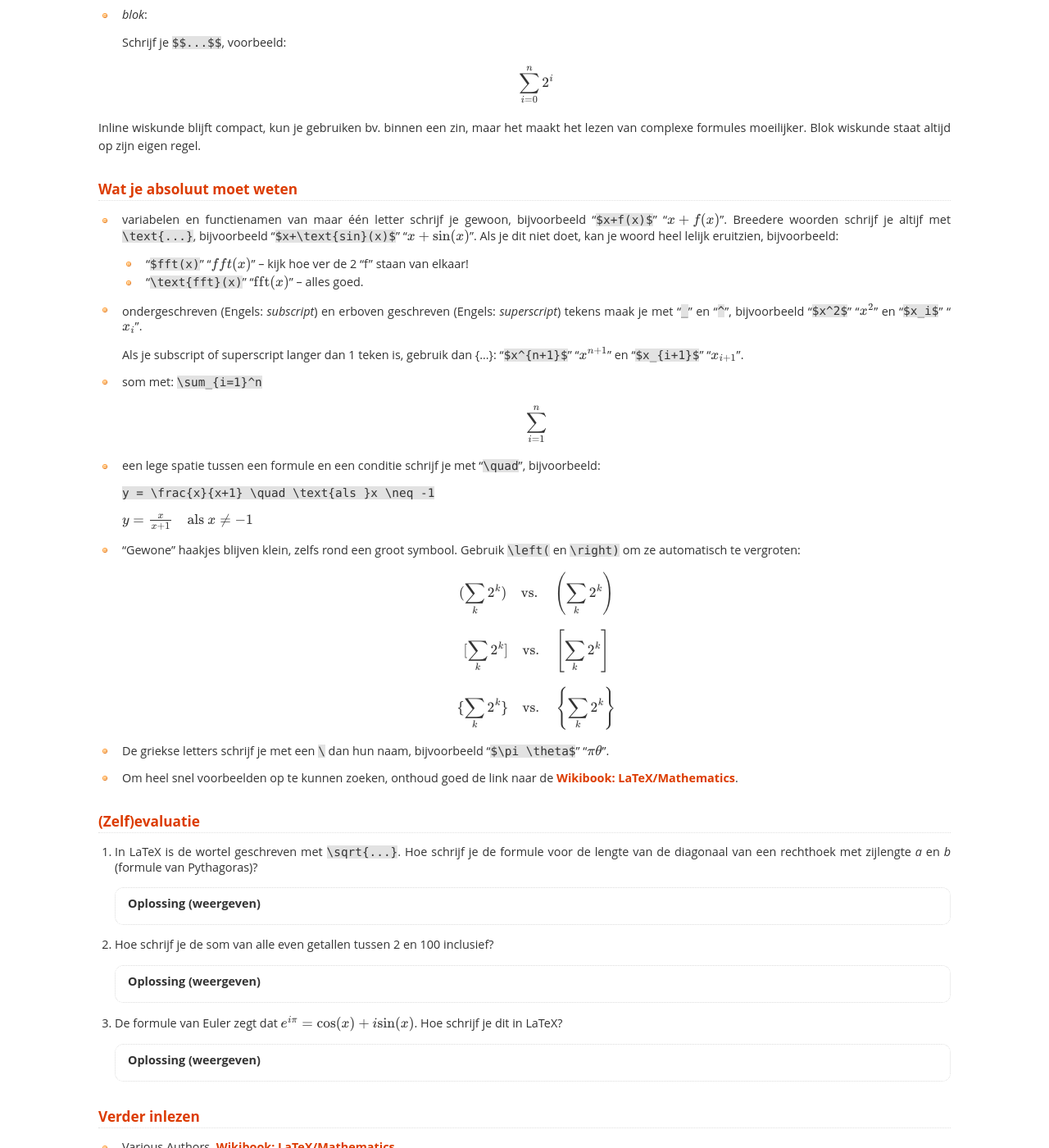
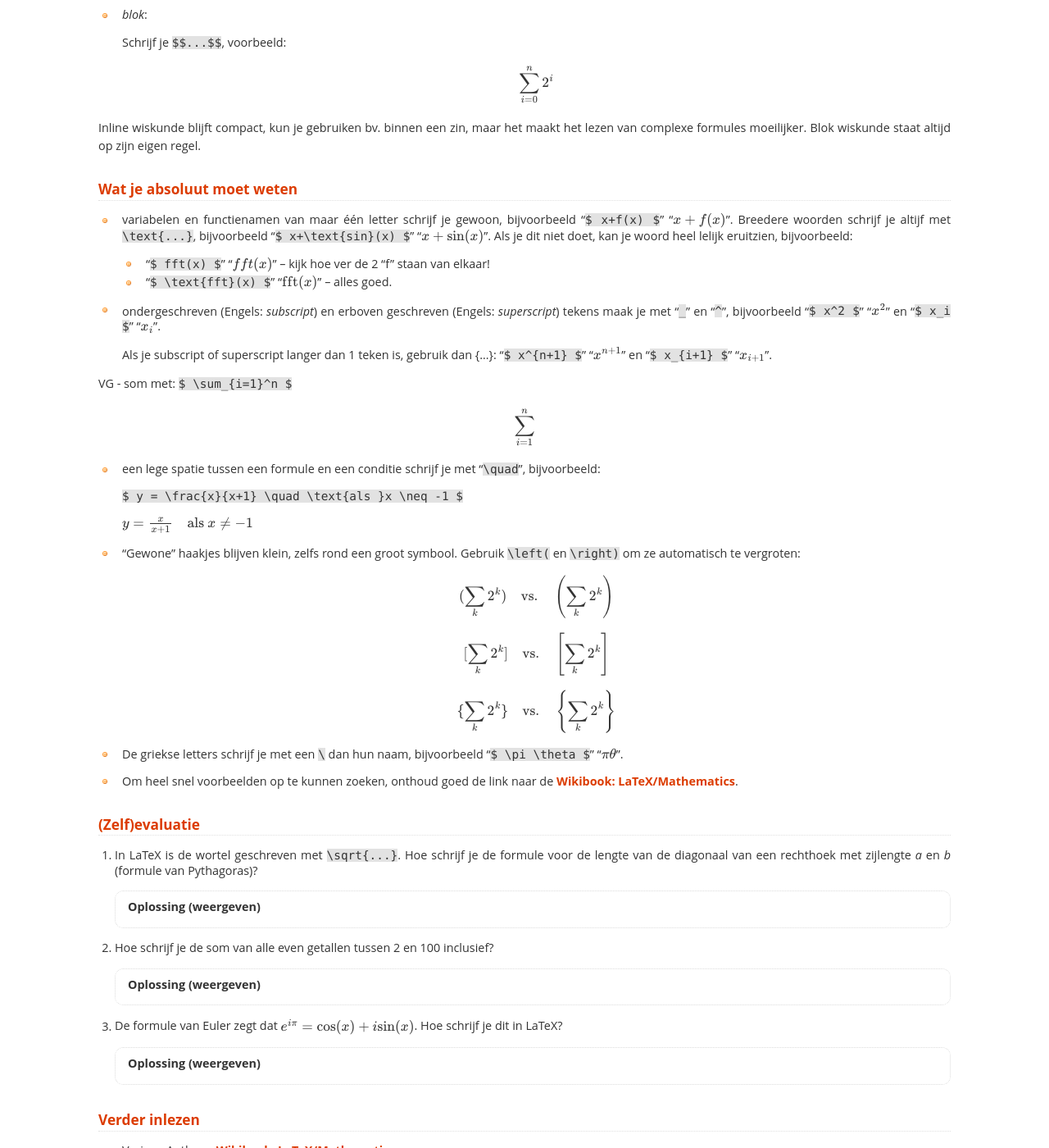
Before and after one commit to knz/leerlijn-informatica, a Sphinx documentation site: the page built from source/wmath1.rst, in a window 1280 px wide and 1400 px high, scrolled down 772 px. Shown: the whole window at 82% size. Built offline with Sphinx 7.4.7, drawn with Linux system fonts in a browser that asks for light colours; some web fonts are replaced; formulas are drawn with MathJax 3.

```diff
--- a/source/wmath1.rst
+++ b/source/wmath1.rst
@@ -47,24 +47,24 @@ Wat je absoluut moet weten
 .. index:: superscript (math)
 
 - variabelen en functienamen van maar één letter schrijf je gewoon,
-  bijvoorbeeld "``$x+f(x)$``" ":math:`x+f(x)`". Breedere woorden schrijf
-  je altijf met ``\text{...}``, bijvoorbeeld "``$x+\text{sin}(x)$``"
+  bijvoorbeeld "``$ x+f(x) $``" ":math:`x+f(x)`". Breedere woorden schrijf
+  je altijf met ``\text{...}``, bijvoorbeeld "``$ x+\text{sin}(x) $``"
   ":math:`x+\text{sin}(x)`". Als je dit niet doet, kan je woord heel
   lelijk eruitzien, bijvoorbeeld:
 
-  - "``$fft(x)``" ":math:`fft(x)`" – kijk hoe ver de 2 "f" staan van
+  - "``$ fft(x) $``" ":math:`fft(x)`" – kijk hoe ver de 2 "f" staan van
     elkaar!
 
-  - "``\text{fft}(x)``" ":math:`\text{fft}(x)`" – alles goed.
+  - "``$ \text{fft}(x) $``" ":math:`\text{fft}(x)`" – alles goed.
 
 - ondergeschreven (Engels: *subscript*) en erboven geschreven (Engels:
   *superscript*) tekens maak je met "``_``" en "``^``", bijvoorbeeld
-  "``$x^2$``" ":math:`x^2`" en "``$x_i$``" ":math:`x_i`".
+  "``$ x^2 $``" ":math:`x^2`" en "``$ x_i $``" ":math:`x_i`".
 
   Als je subscript of superscript langer dan 1 teken is, gebruik dan {...}:
-  "``$x^{n+1}$``" ":math:`x^{n+1}`" en "``$x_{i+1}$``" ":math:`x_{i+1}`".
-
-- som met: ``\sum_{i=1}^n``
+  "``$ x^{n+1} $``" ":math:`x^{n+1}`" en "``$ x_{i+1} $``" ":math:`x_{i+1}`".
+VG
+- som met: ``$ \sum_{i=1}^n $``
 
   .. math::
 
@@ -73,7 +73,7 @@ Wat je absoluut moet weten
 - een lege spatie tussen een formule en een conditie schrijf je met
   "``\quad``", bijvoorbeeld:
 
-  ``y = \frac{x}{x+1} \quad \text{als }x \neq -1``
+  ``$ y = \frac{x}{x+1} \quad \text{als }x \neq -1 $``
 
   :math:`y = \frac{x}{x+1} \quad \text{als }x \neq -1`
 
@@ -91,7 +91,7 @@ Wat je absoluut moet weten
      \{\sum_k 2^k\} \quad \text{vs.} \quad \left\{\sum_k 2^k\right\}
 
 - De griekse letters schrijf je met een ``\`` dan hun naam,
-  bijvoorbeeld "``$\pi \theta$``" ":math:`\pi \theta`".
+  bijvoorbeeld "``$ \pi \theta $``" ":math:`\pi \theta`".
 
 - Om heel snel voorbeelden op te kunnen zoeken, onthoud goed de link
   naar de `Wikibook: LaTeX/Mathematics`_.
@@ -106,7 +106,7 @@ Wat je absoluut moet weten
    .. admonition:: Oplossing
       :class: toggle
 
-      ``$d = \sqrt{a^2 + b^2}$``
+      ``$ d = \sqrt{a^2 + b^2} $``
 
       :math:`d = \sqrt{a^2+b^2}`
 
@@ -116,11 +116,11 @@ Wat je absoluut moet weten
    .. admonition:: Oplossing
       :class: toggle
 
-      ``$2 + 4 + ... + 98 + 100$``
+      ``$ 2 + 4 + ... + 98 + 100 $``
 
       :math:`2 + 4 + ... + 98 + 100`
 
-      of: ``$\sum_{n=1}^{50} 2n$``
+      of: ``$ \sum_{n=1}^{50} 2n $``
 
       .. math::
          \sum_{n=1}^{50} 2n
@@ -131,7 +131,7 @@ Wat je absoluut moet weten
    .. admonition:: Oplossing
       :class: toggle
 
-      ``$e^{i\pi} = \text{cos}(x)+i \text{sin}(x)``
+      ``$ e^{i\pi} = \text{cos}(x)+i \text{sin}(x) $``
 
 Verder inlezen
 --------------
```
